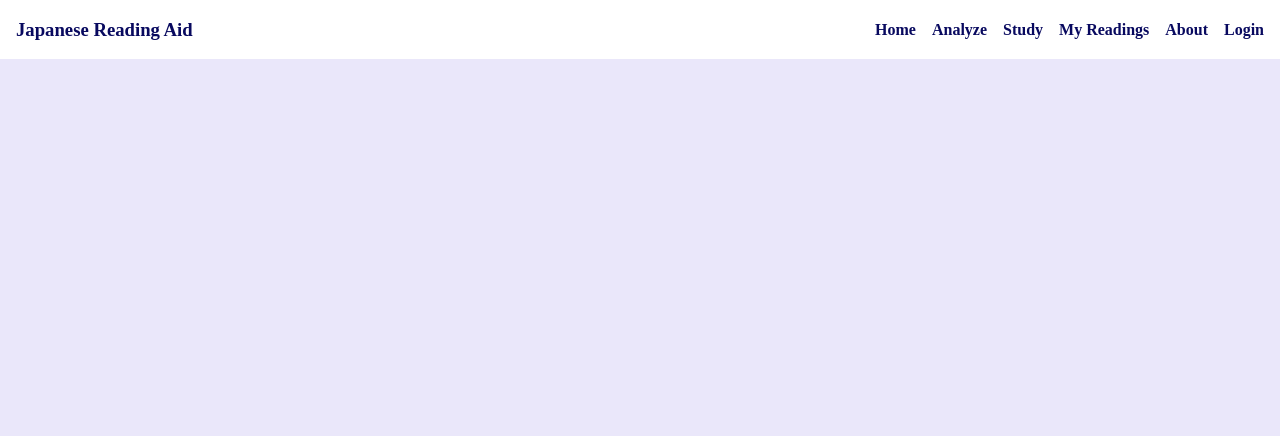
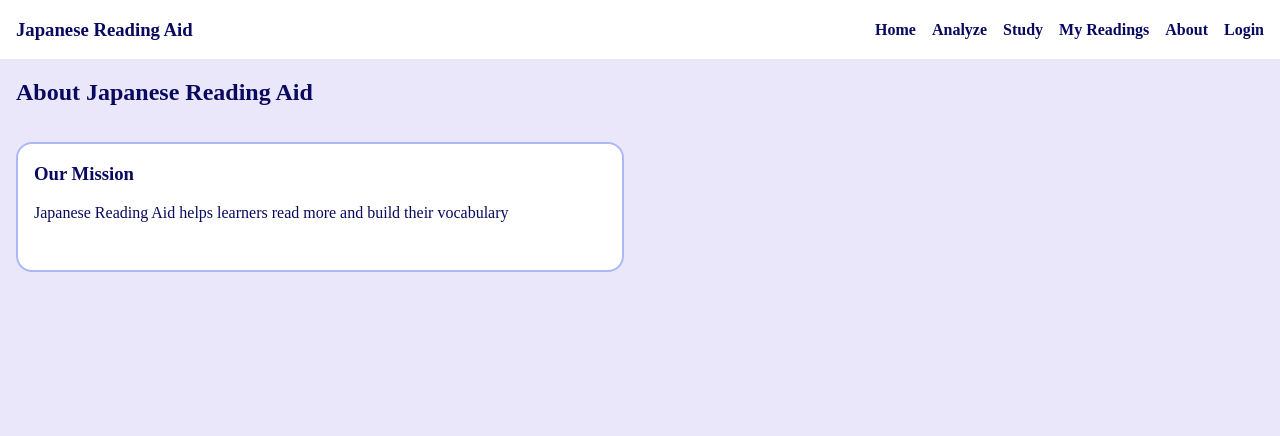
Before and after one commit to noah-alayon/japanese-reading-aid, a plain HTML site: page about.html in a window 1280 px wide. Drawn offline with Linux system fonts and the light colour scheme.

Commit message:
Add mission card to about.html

```diff
--- a/about.html
+++ b/about.html
@@ -18,6 +18,17 @@
             <li>Login</li>
         </ul>
     </nav>
+    <main>
+        <h2 id="header">About Japanese Reading Aid</h2>
+        <div class="grid-container">
+            <div class="card">
+                <h3>Our Mission</h3>
+                <p>
+                    Japanese Reading Aid helps learners read more and build
+                    their vocabulary
+                </p>
+            </div>
 
+    </main>
 </body>
 </html>
--- a/css/about.css
+++ b/css/about.css
@@ -20,3 +20,32 @@ nav {
     gap: 16px;
     padding: 0;
 }
+
+main {
+    margin: 0 16px;
+}
+
+#header {
+    color: #08095F;
+    font-family: "Arial Rounded MT Bold";
+    font-weight: bold;
+    margin-bottom: 36px;
+}
+
+.grid-container {
+    display: grid;
+    grid-template-columns: 1fr 1fr;
+    grid-template-rows: 1fr 1fr;
+    min-width: 100%;
+    gap: 32px;
+}
+
+.card {
+    border: solid 2px #ACB7F6;
+    background-color: #FFFFFF;
+    padding: 0 8px;
+    color: #08095F;
+    font-family: "Arial Rounded MT Bold";
+    padding: 0 16px 32px;
+    border-radius: 16px;
+}
```
